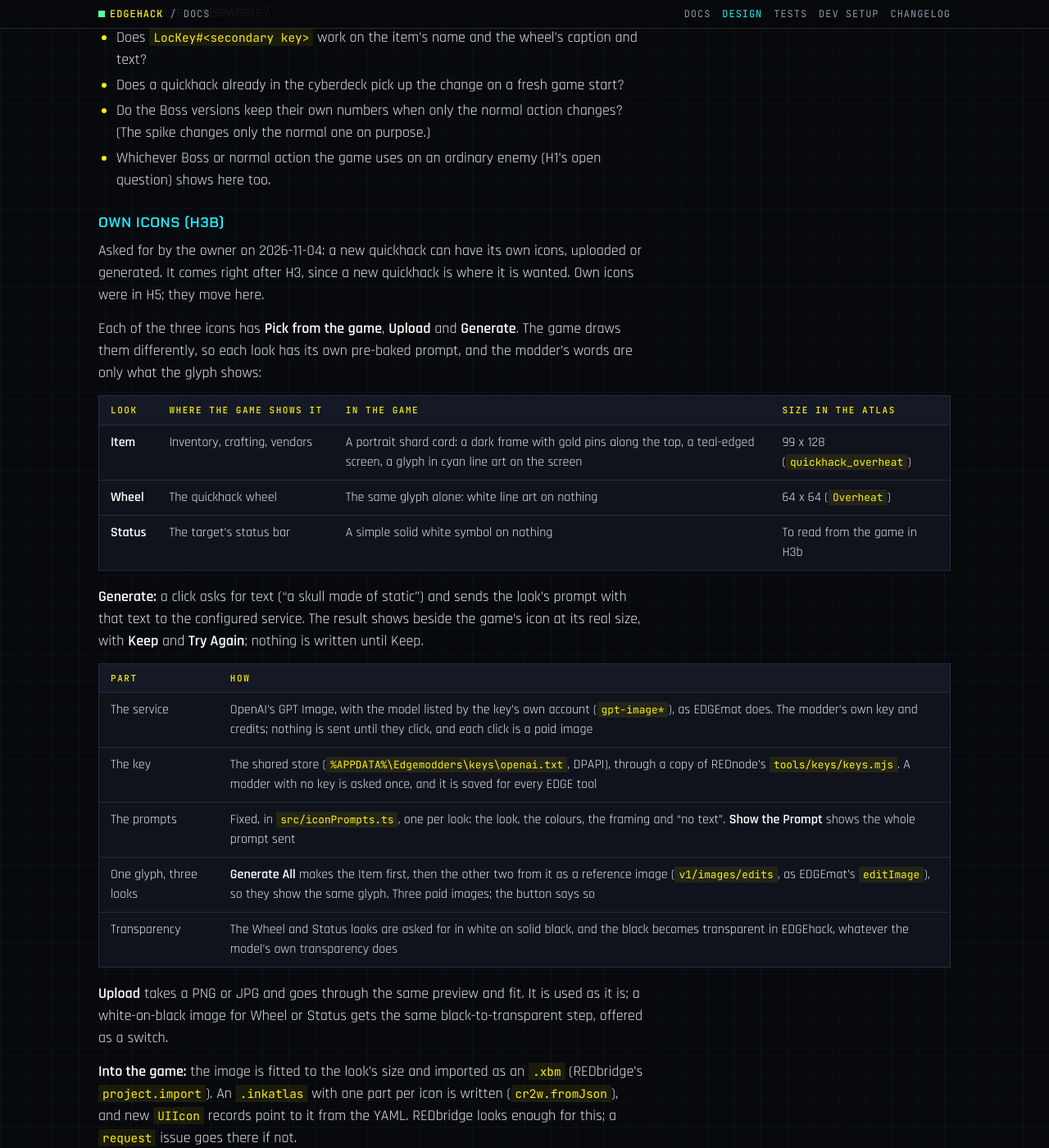
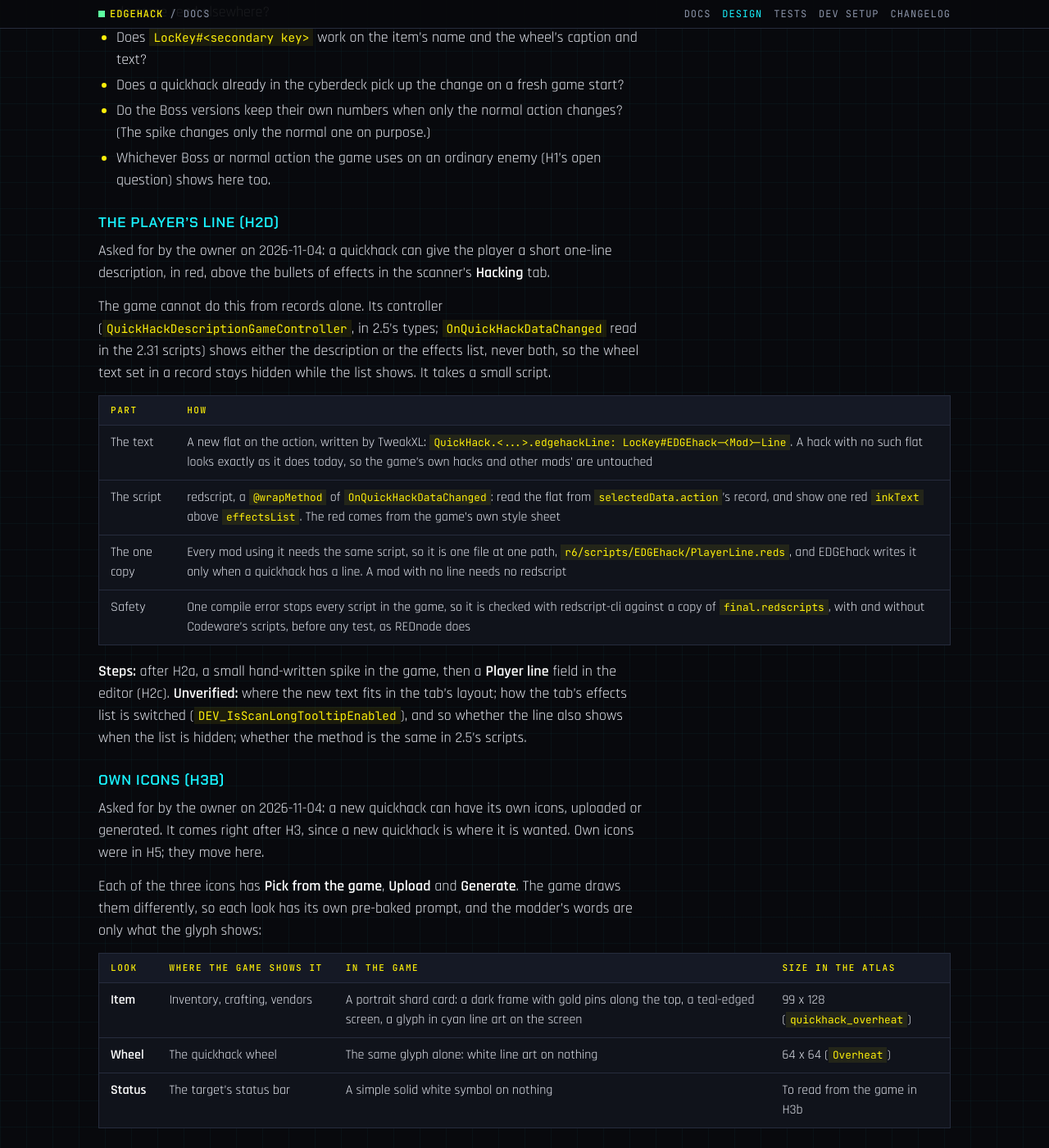
Before and after one commit to Edgemodders/EDGEhack, a Jekyll site: the page built from docs/design.md, in a window 1280 px wide and 1400 px high, scrolled down 14690 px. Shown: the whole window at 82% size. Built offline with Jekyll 4.4.1, drawn with Linux system fonts in a browser that asks for light colours.

Commit message:
The player's line in the plan: one red line above the effects in the Hacking tab
Co-Authored-By: Claude Opus 5.5 <noreply@anthropic.com>

```diff
--- a/docs/design.md
+++ b/docs/design.md
@@ -315,6 +315,21 @@ What the spike answers:
 - Do the Boss versions keep their own numbers when only the normal action changes? (The spike changes only the normal one on purpose.)
 - Whichever Boss or normal action the game uses on an ordinary enemy (H1's open question) shows here too.
 
+### The player's line (H2d)
+
+Asked for by the owner on 2026-11-04: a quickhack can give the player a short one-line description, in red, above the bullets of effects in the scanner's **Hacking** tab.
+
+The game cannot do this from records alone. Its controller (`QuickHackDescriptionGameController`, in 2.5's types; `OnQuickHackDataChanged` read in the 2.31 scripts) shows either the description or the effects list, never both, so the wheel text set in a record stays hidden while the list shows. It takes a small script.
+
+| Part | How |
+|---|---|
+| The text | A new flat on the action, written by TweakXL: `QuickHack.<...>.edgehackLine: LocKey#EDGEhack-<Mod>-Line`. A hack with no such flat looks exactly as it does today, so the game's own hacks and other mods' are untouched |
+| The script | redscript, a `@wrapMethod` of `OnQuickHackDataChanged`: read the flat from `selectedData.action`'s record, and show one red `inkText` above `effectsList`. The red comes from the game's own style sheet |
+| The one copy | Every mod using it needs the same script, so it is one file at one path, `r6/scripts/EDGEhack/PlayerLine.reds`, and EDGEhack writes it only when a quickhack has a line. A mod with no line needs no redscript |
+| Safety | One compile error stops every script in the game, so it is checked with redscript-cli against a copy of `final.redscripts`, with and without Codeware's scripts, before any test, as REDnode does |
+
+**Steps:** after H2a, a small hand-written spike in the game, then a **Player line** field in the editor (H2c). **Unverified:** where the new text fits in the tab's layout; how the tab's effects list is switched (`DEV_IsScanLongTooltipEnabled`), and so whether the line also shows when the list is hidden; whether the method is the same in 2.5's scripts.
+
 ### Own icons (H3b)
 
 Asked for by the owner on 2026-11-04: a new quickhack can have its own icons, uploaded or generated. It comes right after H3, since a new quickhack is where it is wanted. Own icons were in H5; they move here.
```
